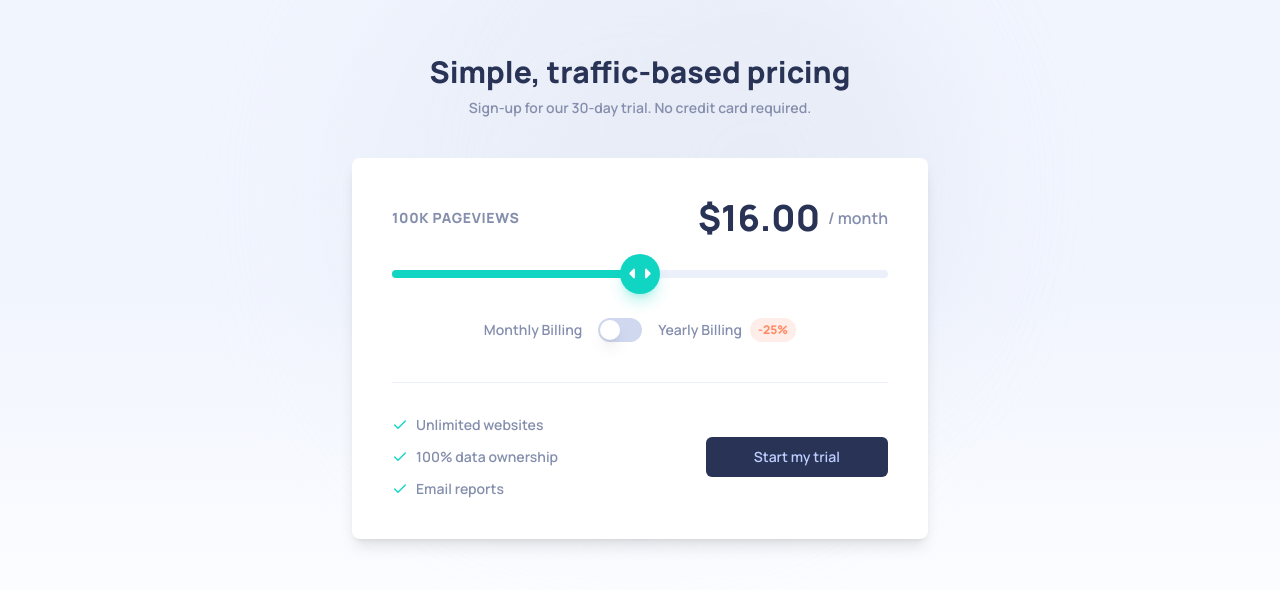
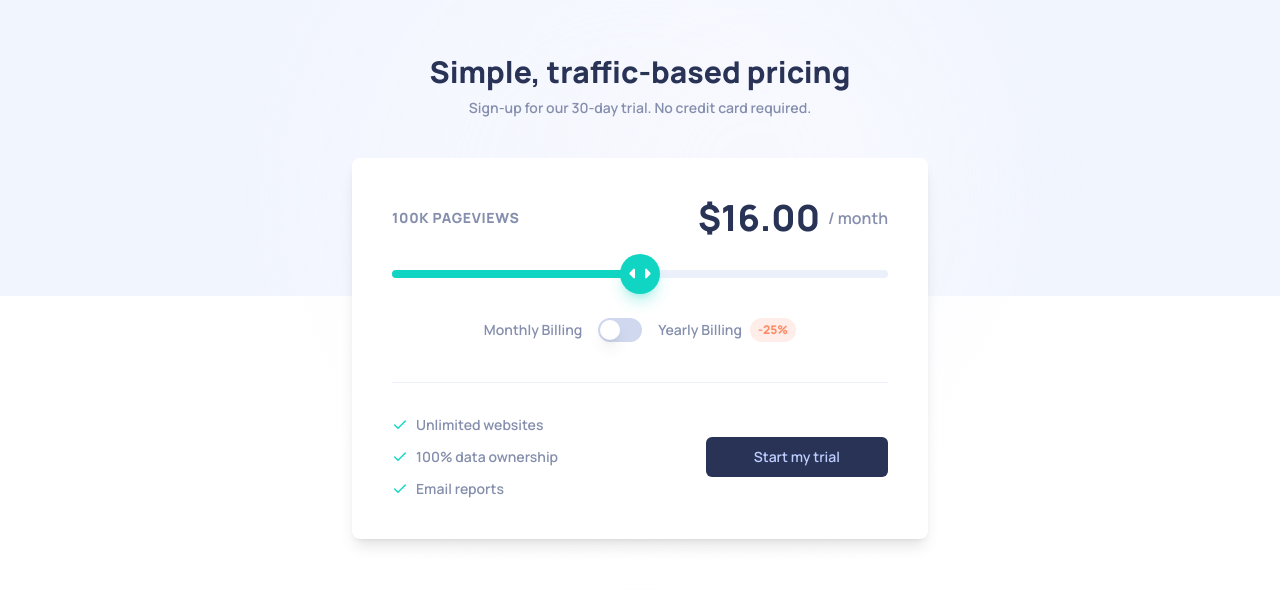
Before and after one commit to ShivamGajjar-9/Interactive_Pricing_Component, a Next.js app: page / in a window 1280 px wide. Shown: the part 104-694 px from the top of the page. Built offline with nearby package versions, Linux system fonts and the light colour scheme.

Commit message:
updated slider css and added gray background

```diff
--- a/src/components/PricingComponent.tsx
+++ b/src/components/PricingComponent.tsx
@@ -18,11 +18,15 @@ const PRICING_TIERS: PricingTier[] = [
   { pageviews: "1M", monthlyPrice: 36 },
 ];
 
-const SliderThumb = () => (
-  <div className="flex items-center justify-center w-10 h-10 rounded-full bg-[#10D5C2] group hover:bg-[#7AEADF] transition-colors shadow-lg shadow-[#10D5C2]/30">
+const SliderThumb = ({ isDragging }: { isDragging: boolean }) => (
+  <div
+    className={`flex items-center justify-center w-10 h-10 rounded-full bg-[#10D5C2] hover:bg-[#7AEADF] transition-all duration-300 ${
+      isDragging ? 'shadow-[0_0_20px_rgba(16,213,194,0.6)]' : 'shadow-lg shadow-[#10D5C2]/30'
+    }`}
+  >
     <svg width="22" height="13" xmlns="http://www.w3.org/2000/svg">
       <g fill="#FFF" fillRule="evenodd">
-        <path d="M16 2.558v7.884a1 1 0 001.735.679l3.639-3.943a1 1 0 000-1.356l-3.64-3.943A1 1 0 0016 2.558zM6 2.558v7.884a1 1 0 01-1.735.679L.626 7.178a1 1 0 010-1.356l3.64-3.943A1 1 0 016 2.558z" />
+        <path d="M16 2.558v7.884a1 1 0 001.735.679l3.639-3.943a1 1 0 000-1.356l-3.64-3.943A1 1 0 0016 2.558zM6 2.558v7.884a1 1 0 01-1.735.679L.626 7.178a1 1 0 010-1.356l3.64-3.943A1 1 0 016 2.558z"/>
       </g>
     </svg>
   </div>
@@ -53,14 +57,14 @@ export default function PricingComponent() {
     : currentTier.monthlyPrice;
 
   return (
-    <div className="min-h-screen flex items-center justify-center p-4 overflow-hidden relative">
-      <div className="absolute inset-0">
-        <div className="w-full h-1/2 bg-[#F1F5FE]" />
-        <div className="w-full h-1/2 bg-gradient-to-b from-[#F1F5FE] to-white" />
-        <div className="absolute top-0 left-1/2 -translate-x-1/2 w-[600px] h-[600px] bg-[#E5EAF5] rounded-full opacity-50 blur-3xl"></div>
-        <div className="absolute top-20 right-1/4 w-[400px] h-[400px] bg-[#E5EAF5] rounded-full opacity-50 blur-3xl"></div>
-      </div>
-      <div className="w-full max-w-xl relative z-10">
+    <div className="min-h-screen flex flex-col relative">
+      <div className="absolute top-0 left-0 right-0 h-1/2 bg-[#F1F5FE] z-0"></div>
+
+      <div className="absolute top-0 left-1/2 -translate-x-1/2 w-[600px] h-[600px] bg-[#F9FAFF] rounded-full opacity-50 blur-3xl z-0"></div>
+      <div className="absolute top-20 right-1/4 w-[400px] h-[400px] bg-[#F9FAFF] rounded-full opacity-50 blur-3xl z-0"></div>
+
+      <div className="flex-grow flex items-center justify-center p-4 relative z-10">
+        <div className="w-full max-w-xl">
           <div className="text-center mb-10">
             <h1 className="text-[#293356] text-3xl font-extrabold mb-2">
               Simple, traffic-based pricing
@@ -133,6 +137,7 @@ export default function PricingComponent() {
           </div>
         </div>
       </div>
+    </div>
   );
 }
 
--- a/src/components/ui/custom-slider.tsx
+++ b/src/components/ui/custom-slider.tsx
@@ -4,11 +4,13 @@ import * as React from "react";
 import * as SliderPrimitive from "@radix-ui/react-slider";
 import { cn } from "@/lib/utils";
 
+interface CustomSliderProps extends React.ComponentPropsWithoutRef<typeof SliderPrimitive.Root> {
+  ThumbComponent?: React.ComponentType<{ isDragging: boolean }>;
+}
+
 const CustomSlider = React.forwardRef<
   React.ElementRef<typeof SliderPrimitive.Root>,
-  React.ComponentPropsWithoutRef<typeof SliderPrimitive.Root> & {
-    ThumbComponent?: React.ComponentType;
-  }
+  CustomSliderProps
 >(({ className, ThumbComponent, ...props }, ref) => {
   const [isDragging, setIsDragging] = React.useState(false);
 
@@ -25,20 +27,10 @@ const CustomSlider = React.forwardRef<
       {...props}
     >
       <SliderPrimitive.Track className="relative h-2 w-full grow overflow-hidden rounded-full bg-[#ECF0FB]">
-        <SliderPrimitive.Range
-          className={cn(
-            "absolute h-full bg-[#10D5C2] transition-shadow duration-200",
-            isDragging && "shadow-[0_0_20px_#10D5C2]"
-          )}
-        />
+        <SliderPrimitive.Range className="absolute h-full bg-[#10D5C2]" />
       </SliderPrimitive.Track>
-      <SliderPrimitive.Thumb
-        className={cn(
-          "block h-10 w-10 rounded-full focus-visible:outline-none focus-visible:ring-2 focus-visible:ring-ring focus-visible:ring-offset-2 disabled:pointer-events-none disabled:opacity-50",
-          isDragging && "shadow-[0_0_20px_#10D5C2]"
-        )}
-      >
-        {ThumbComponent && <ThumbComponent />}
+      <SliderPrimitive.Thumb className="block h-10 w-10 rounded-full focus:outline-none focus:ring-0 focus:ring-offset-0">
+        {ThumbComponent && <ThumbComponent isDragging={isDragging} />}
       </SliderPrimitive.Thumb>
     </SliderPrimitive.Root>
   );
```
Lines whose indentation alone changed are shown as unchanged.
